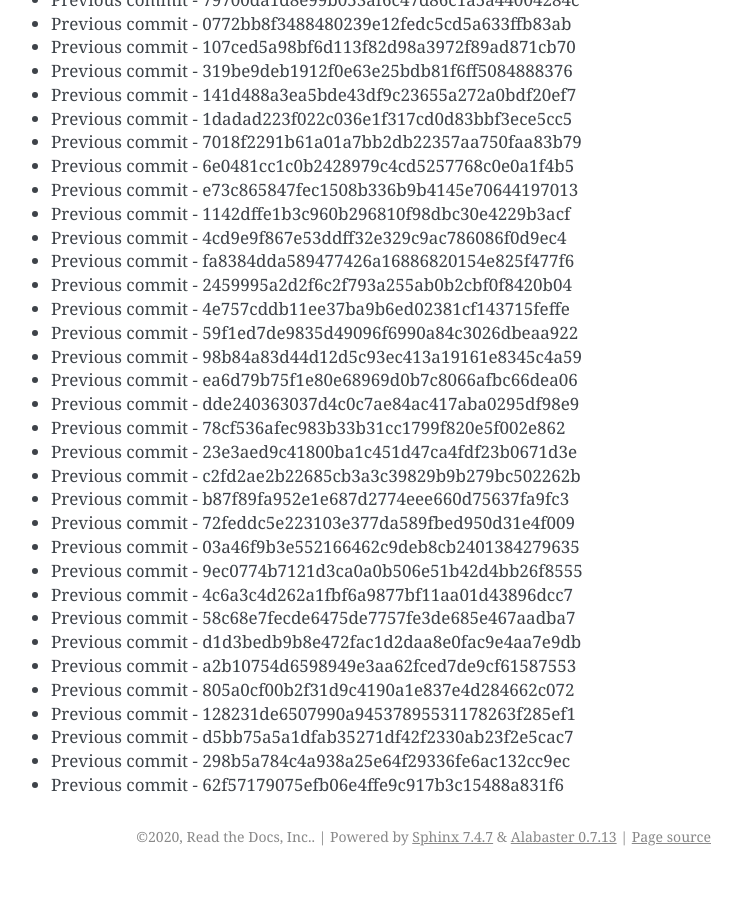
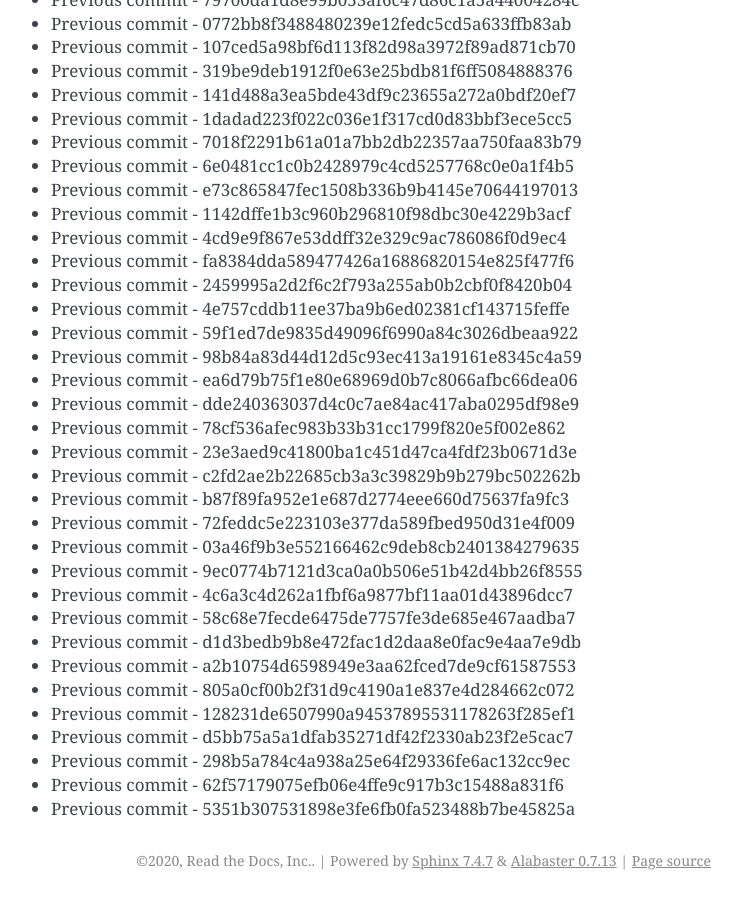
Before and after one commit to readthedocs/rtd-git-stresstest, a Sphinx documentation site: the page built from docs/updates.rst, in a window 1280 px wide and 900 px high, scrolled down 51129 px. Shown: the whole window, without its empty margins (399-1141 px from the left). Built offline with Sphinx 7.4.7, drawn with Linux system fonts in a browser that asks for light colours; before the commit the page ends 52005 px from its top, so only the background shows below that.

Commit message:
Generating commit from previous: 5351b307531898e3fe6fb0fa523488b7be45825a

```diff
--- a/docs/updates.rst
+++ b/docs/updates.rst
@@ -2180,3 +2180,4 @@ It can be tested for any performance characteristics.
 * Previous commit - d5bb75a5a1dfab35271df42f2330ab23f2e5cac7
 * Previous commit - 298b5a784c4a938a25e64f29336fe6ac132cc9ec
 * Previous commit - 62f57179075efb06e4ffe9c917b3c15488a831f6
+* Previous commit - 5351b307531898e3fe6fb0fa523488b7be45825a
```
